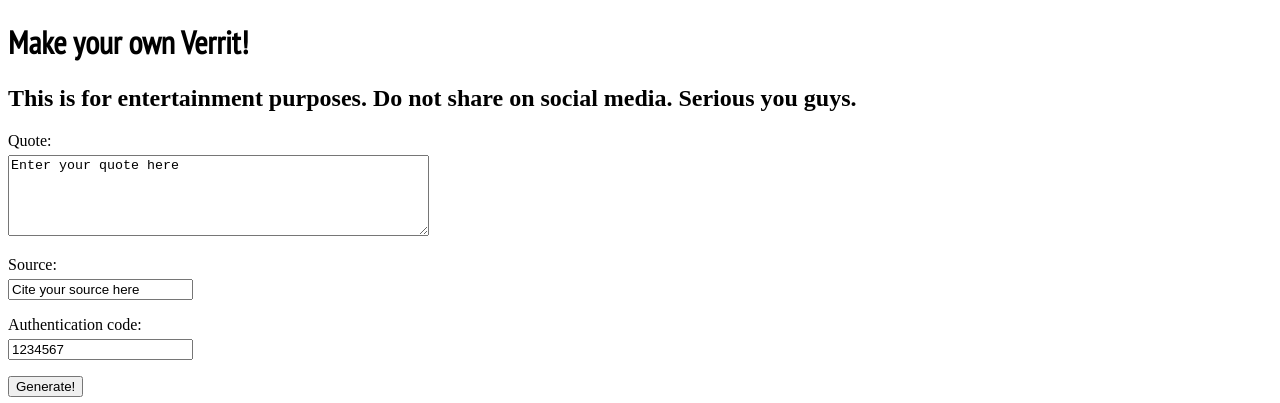
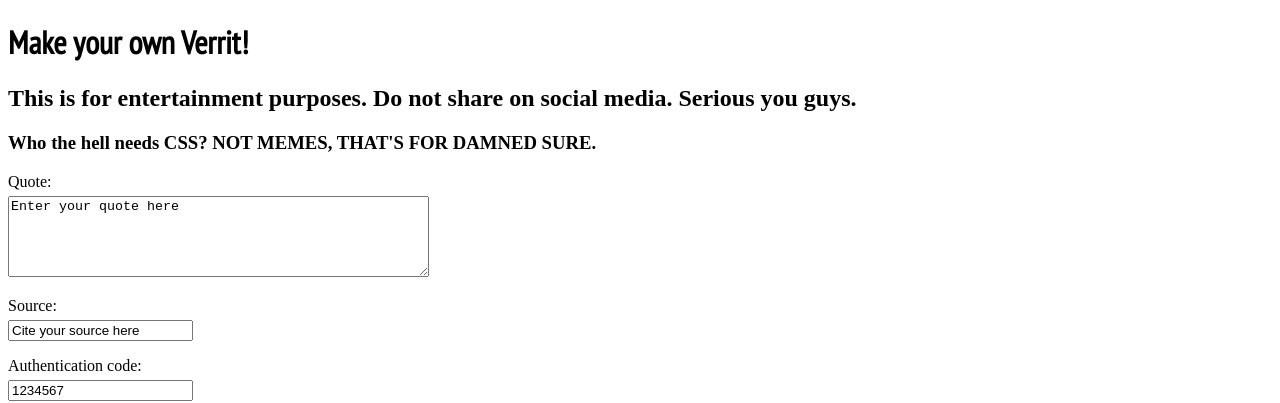
Before and after one commit to WillSullivan/verritas, a plain HTML site: page index.html in a window 1280 px wide. Shown: the top 403 px of the page. Drawn offline with Linux system fonts and the light colour scheme.

Commit message:
Update index.html

```diff
--- a/index.html
+++ b/index.html
@@ -1,4 +1,3 @@
-
 <!doctype html>
 <html>
 
@@ -26,6 +25,7 @@
         Make your own Verrit!
     </h1>
     <h2>This is for entertainment purposes. Do not share on social media. Serious you guys.</h2>
+    <h3>Who the hell needs CSS? NOT MEMES, THAT'S FOR DAMNED SURE.</h3>
     <p>
         <label for="quote">Quote:</label>
         <textarea id="quote" rows="5" cols="50" title="Make sure to format your code in a way that is not consistent with Verrit quotes">Enter your quote here</textarea>
```
